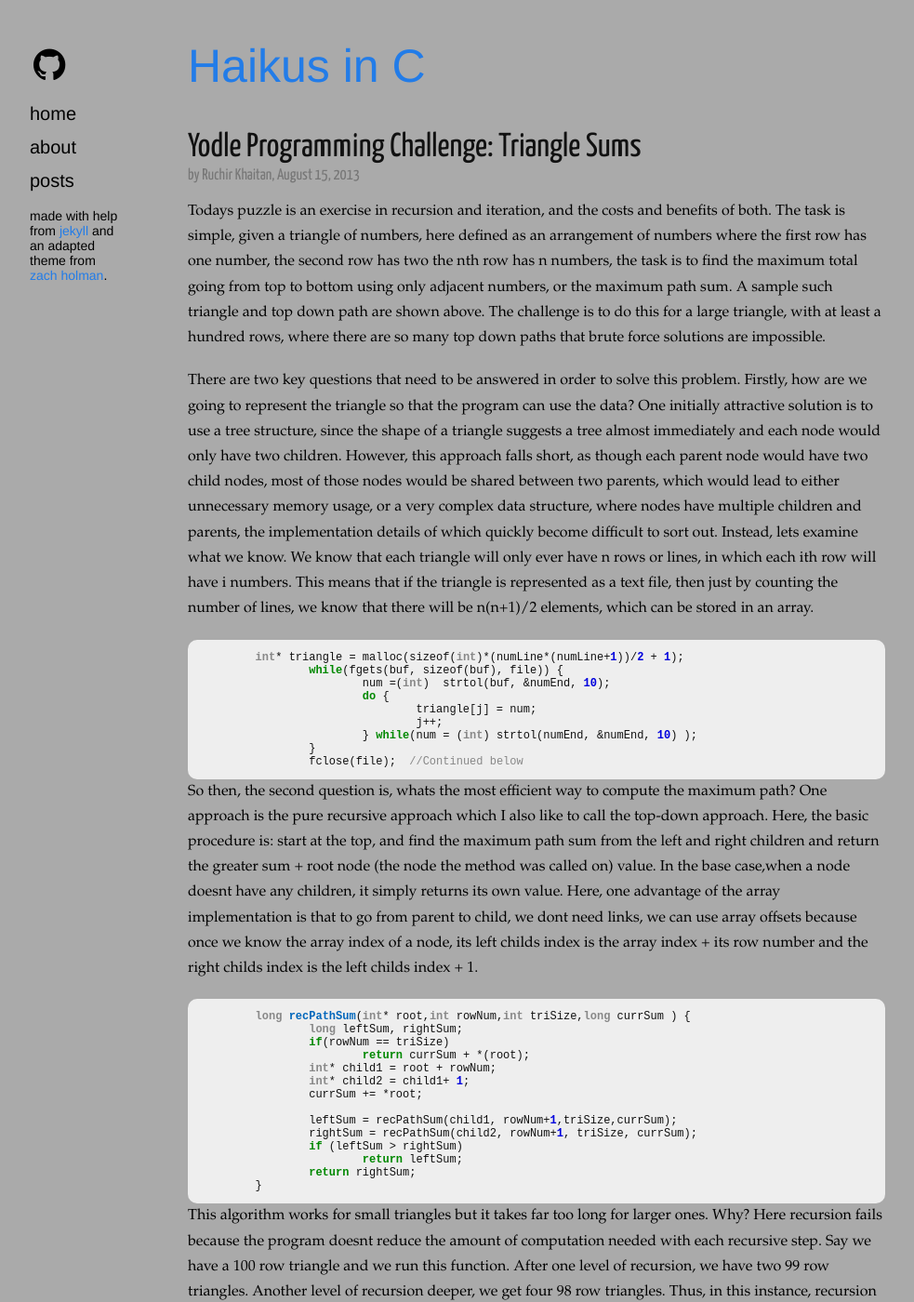
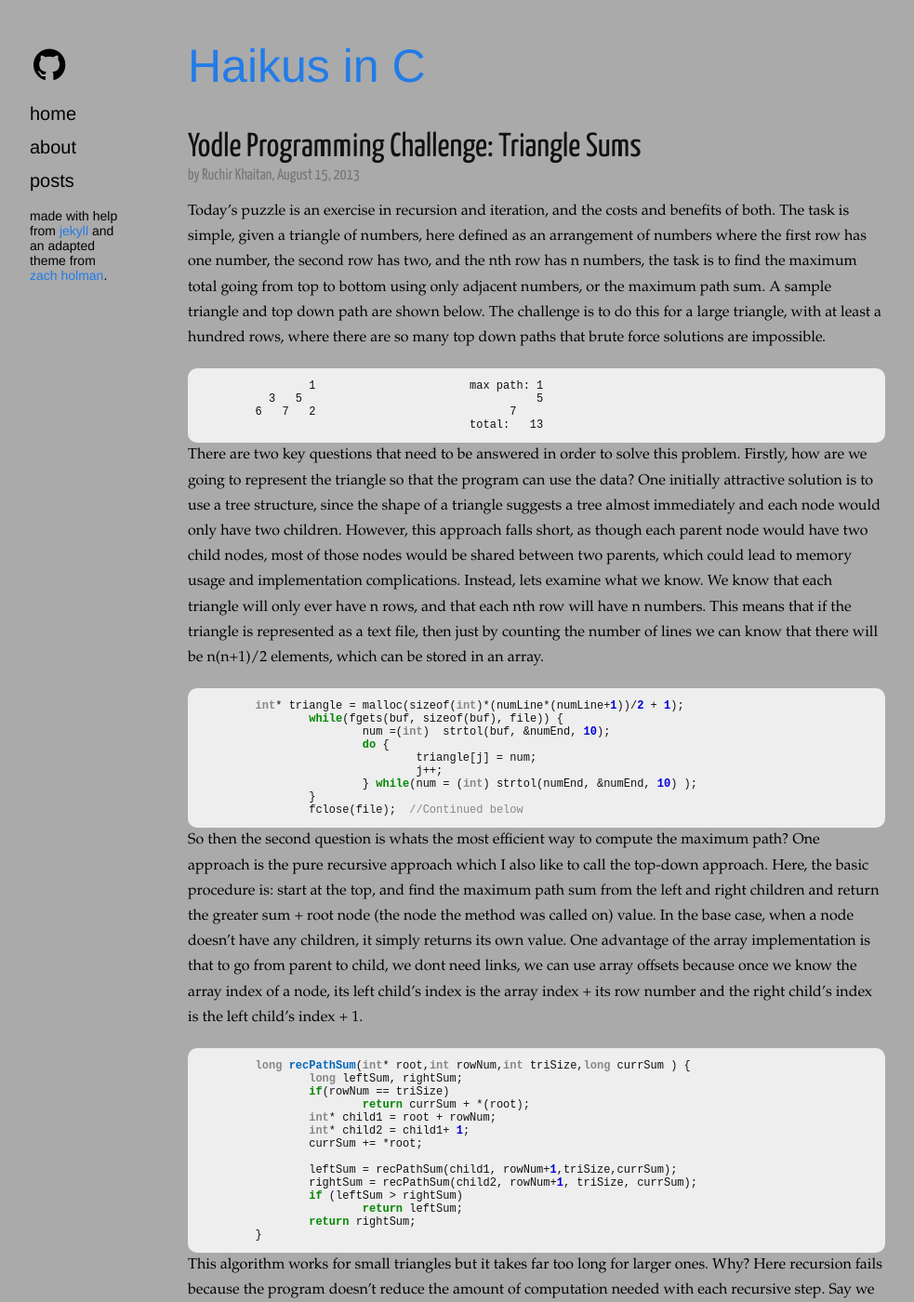
Before and after one commit to haikus-in-c/haikus-in-c.github.io, a Jekyll site: the page built from _posts/2013-08-15-triangle-sum.markdown, in a window 1280 px wide and 1400 px high. Shown: the whole window at 93% size, without its empty margins (18-1001 px from the left). Built offline with Jekyll 4.4.1, drawn with Linux system fonts in a browser that asks for light colours; nearby versions of some CDN libraries; Markdown is read by kramdown in place of the engine named in the settings; comment, search, counter and statistics services are not loaded; some of the changed text lies outside the part shown.

Commit message:
added triangle

```diff
--- a/_posts/2013-08-15-triangle-sum.markdown
+++ b/_posts/2013-08-15-triangle-sum.markdown
@@ -6,9 +6,22 @@
 category: posts
 ---
 
-Todays puzzle is an exercise in recursion and iteration, and the costs and benefits of both. The task is simple, given a triangle of numbers, here defined as an arrangement of numbers where the first row has one number, the second row has two  the nth row has n numbers, the task is to find the maximum total going from top to bottom using only adjacent numbers, or the maximum path sum. A sample such triangle and top down path are shown above. The challenge is to do this for a large triangle, with at least a hundred rows, where there are so many top down paths that brute force solutions are impossible.
 
-There are two key questions that need to be answered in order to solve this problem. Firstly, how are we going to represent the triangle so that the program can use the data? One initially attractive solution is to use a tree structure, since the shape of a triangle suggests a tree almost immediately and each node would only have two children. However, this approach falls short, as though each parent node would have two child nodes, most of those nodes would be shared between two parents, which would lead to either unnecessary memory usage, or a very complex data structure, where nodes have multiple children and parents, the implementation details of which quickly become difficult to sort out. Instead, lets examine what we know. We know that each triangle will only ever have n rows or lines, in which each ith row will have i numbers. This means that if the triangle is represented as a text file, then just by counting the number of lines, we know that there will be n(n+1)/2 elements, which can  be stored in an array.
+
+
+
+Today's puzzle is an exercise in recursion and iteration, and the costs and benefits of both. The task is simple, given a triangle of numbers, here defined as an arrangement of numbers where the first row has one number, the second row has two, and the nth row has n numbers, the task is to find the maximum total going from top to bottom using only adjacent numbers, or the maximum path sum. A sample triangle and top down path are shown below. The challenge is to do this for a large triangle, with at least a hundred rows, where there are so many top down paths that brute force solutions are impossible.
+
+{% highlight latex %}
+
+		1			max path: 1
+	  3   5				  	  5
+	6   7   2			      7
+					total:	 13
+
+{% endhighlight %}
+
+There are two key questions that need to be answered in order to solve this problem. Firstly, how are we going to represent the triangle so that the program can use the data? One initially attractive solution is to use a tree structure, since the shape of a triangle suggests a tree almost immediately and each node would only have two children. However, this approach falls short, as though each parent node would have two child nodes, most of those nodes would be shared between two parents, which could lead to memory usage and implementation complications. Instead, lets examine what we know. We know that each triangle will only ever have n rows, and that each nth row will have n numbers. This means that if the triangle is represented as a text file, then just by counting the number of lines we can know that there will be n(n+1)/2 elements, which can be stored in an array.
 
 
 {% highlight java %}
@@ -23,7 +36,7 @@
     		fclose(file);  //Continued below
 {% endhighlight %}
 
-So then, the second question is, whats the most efficient way to compute the maximum path? One approach is the pure recursive approach which I also like to call the top-down approach. Here, the basic procedure is: start at the top, and find the maximum path sum from the left and right children and return the greater sum + root node (the node the method was called on) value. In the base case,when a node doesnt have any children, it simply returns its own value. Here, one advantage of the array implementation is that to go from parent to child, we dont need links, we can use array offsets because once we know the array index of a node, its left childs index is the array index + its row number and the right childs index is the left childs index + 1.
+So then the second question is whats the most efficient way to compute the maximum path? One approach is the pure recursive approach which I also like to call the top-down approach. Here, the basic procedure is: start at the top, and find the maximum path sum from the left and right children and return the greater sum + root node (the node the method was called on) value. In the base case, when a node doesn't have any children, it simply returns its own value. One advantage of the array implementation is that to go from parent to child, we dont need links, we can use array offsets because once we know the array index of a node, its left child's index is the array index + its row number and the right child's index is the left child's index + 1.
 
 
 {% highlight java %}
@@ -43,9 +56,9 @@
 	}
 {% endhighlight %}
 
-This algorithm works for small triangles but it takes far too long for larger ones. Why? Here recursion fails because the program doesnt reduce the amount of computation needed with each recursive step. Say we have a 100 row triangle and we run this function. After one level of recursion, we have two 99 row triangles. Another level of recursion deeper, we get four 98 row triangles. Thus, in this instance, recursion is actually making the problem exponentially larger.
+This algorithm works for small triangles but it takes far too long for larger ones. Why? Here recursion fails because the program doesn't reduce the amount of computation needed with each recursive step. Say we have a 100 row triangle and we run this function. After one level of recursion, we have two 99 row triangles. Another level of recursion deeper, we get four 98 row triangles. Thus, in this instance, recursion is actually making the problem exponentially larger.
 
-Another, much faster solution is the bottom-up way, which I also call the iterative solution. The key insight is that the second to last row of numbers is also a row of small triangles each with only two rows. For those, finding the maximum path sum is easy. Note - Theres no need to write new code for that computation, we can reuse the recursive method. So, we replace each sub-triangles root node with a number representing the maximum path sum through it. Thus, the bottom two rows can be resolved into one row of numbers corresponding to the maximum path sums from each of the nodes on that row. From there, we can move up to the next row being careful to always look only one row below the one we are currently on, and we can quickly work our way up to the top. Eventually, the root node will contain the maximum path sum.
+Another, much faster solution is the bottom-up way, which I also call the iterative solution. The key insight is that the second to last row of numbers is also a row of small triangles each with only two rows. For those, finding the maximum path sum is easy. Note - Theres no need to write new code for that computation, we can reuse the recursive method. So, we replace each sub-triangle's root node with a number representing the maximum path sum through it. Thus, the bottom two rows can be resolved into one row of numbers corresponding to the maximum path sums from each of the nodes on that row. From there, we can move up to the next row being careful to always look only one row below the one we are currently on, and we can quickly work our way up to the top. Eventually, the root node will contain the maximum path sum.
 
 {% highlight java %}
 
@@ -61,4 +74,5 @@
 
 	}
 {% endhighlight %}
+
 Obviously, this approach is destructive and totally overwrites the data stored in the array, but copying over an array of elements doesnt take too much time or space, and so, in this case, the benefits far outweigh the costs.
```
Also changed, not shown: 5 other files.
